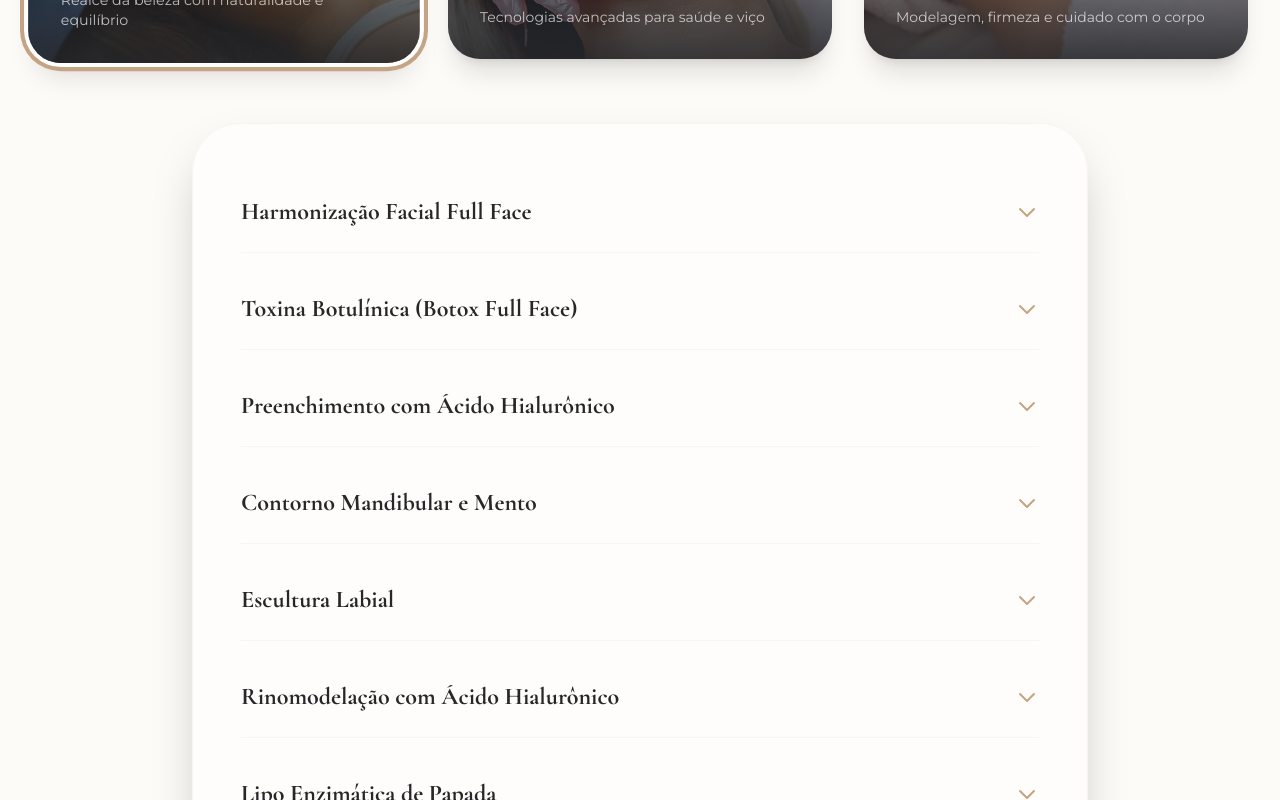
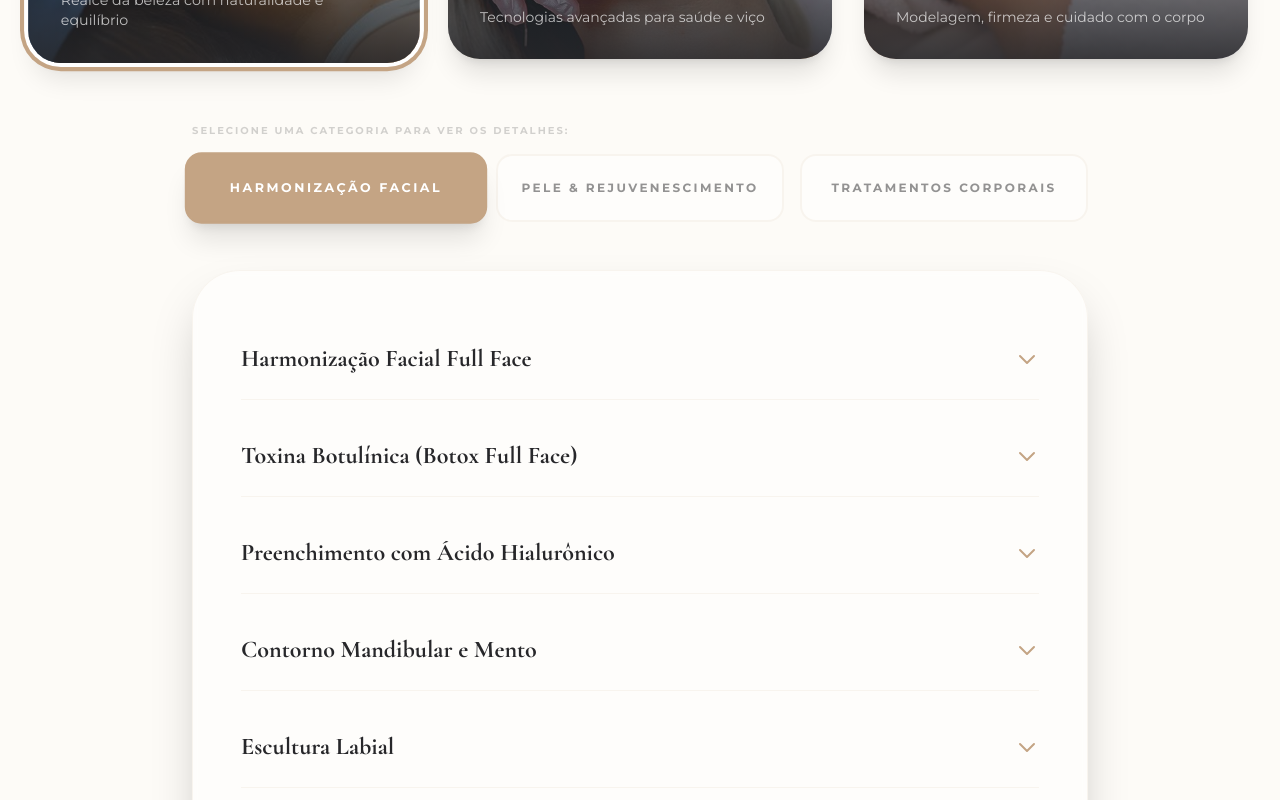
Before and after one commit to GuilhermexTT/LadingPage-Thaina, a Next.js app: page / in a window 1280 px wide. Shown: the part 2540-3340 px from the top of the page. Built offline with nearby package versions, Linux system fonts and the light colour scheme.

Commit message:
Navegação aprimorada: scroll automático para procedimentos e instruções de uso

```diff
--- a/src/app/page.tsx
+++ b/src/app/page.tsx
@@ -136,7 +136,7 @@ export default function Home() {
               { id: "pele", title: "Pele e Rejuvenescimento", image: rejuvProc, description: "Tecnologias avançadas para saúde e viço" },
               { id: "corporal", title: "Tratamentos Corporais", image: corporalProc, description: "Modelagem, firmeza e cuidado com o corpo" }
             ].map((niche) => (
-              <button key={niche.id} onClick={() => { setActiveNiche(niche.id); setExpandedProc(null); }} className={`relative group h-[400px] rounded-[2rem] overflow-hidden transition-all duration-500 shadow-xl ${activeNiche === niche.id ? 'ring-4 ring-gold ring-offset-4 scale-[1.02]' : 'hover:scale-[1.02]'}`}>
+              <button key={niche.id} onClick={() => { setActiveNiche(niche.id); const el = document.getElementById('lista-procedimentos'); if (el) el.scrollIntoView({ behavior: 'smooth', block: 'start' }); }} className={`relative group h-[400px] rounded-[2rem] overflow-hidden transition-all duration-500 shadow-xl ${activeNiche === niche.id ? 'ring-4 ring-gold ring-offset-4 scale-[1.02]' : 'hover:scale-[1.02]'}`}>
                 <Image src={niche.image} alt={niche.title} fill className="object-cover transition-transform duration-700 group-hover:scale-110" />
                 <div className="absolute inset-0 bg-gradient-to-t from-zinco/90 via-zinco/20 to-transparent" />
                 <div className="absolute bottom-0 left-0 right-0 p-8 text-left">
@@ -146,7 +146,31 @@ export default function Home() {
               </button>
             ))}
           </div>
-          <div className="max-w-4xl mx-auto bg-white/50 backdrop-blur-sm rounded-[3rem] p-8 md:p-12 shadow-2xl border border-gold/10">
+
+          <div className="max-w-4xl mx-auto mb-12">
+            <p className="text-zinco/40 text-[10px] uppercase tracking-[0.2em] font-bold mb-4 animate-pulse">Selecione uma categoria para ver os detalhes:</p>
+            <div className="flex flex-col sm:flex-row gap-4">
+              {['facial', 'pele', 'corporal'].map((niche) => (
+                <button
+                  key={niche}
+                  onClick={() => {
+                    setActiveNiche(niche);
+                    const el = document.getElementById('lista-procedimentos');
+                    if (el) el.scrollIntoView({ behavior: 'smooth', block: 'start' });
+                  }}
+                  className={`flex-1 py-6 px-4 rounded-2xl transition-all duration-500 font-bold uppercase tracking-[0.2em] text-xs border-2 ${
+                    activeNiche === niche
+                      ? 'bg-gold text-white border-gold shadow-xl scale-105'
+                      : 'bg-white/50 text-zinco/50 border-gold/10 hover:border-gold/30'
+                  }`}
+                >
+                  {niche === 'facial' ? 'Harmonização Facial' : niche === 'pele' ? 'Pele & Rejuvenescimento' : 'Tratamentos Corporais'}
+                </button>
+              ))}
+            </div>
+          </div>
+
+          <div id="lista-procedimentos" className="max-w-4xl mx-auto bg-white/50 backdrop-blur-sm rounded-[3rem] p-8 md:p-12 shadow-2xl border border-gold/10">
             <div className="space-y-4">
               {proceduresData.filter(p => p.niche === activeNiche).map((proc, idx) => (
                 <div key={idx} className="border-b border-gold/10 last:border-0">
@@ -331,13 +355,13 @@ export default function Home() {
             <h4 className="text-white font-title font-bold text-lg mb-6 uppercase tracking-widest">Tratamentos</h4>
             <div className="grid grid-cols-1 gap-6 font-body text-sm">
               <div>
-                <Link href="#servicos" onClick={() => setActiveNiche("facial")} className="text-gold font-bold mb-2 block hover:underline">Harmonização Facial</Link>
+                <Link href="#lista-procedimentos" onClick={() => setActiveNiche("facial")} className="text-gold font-bold mb-2 block hover:underline">Harmonização Facial</Link>
               </div>
               <div>
-                <Link href="#servicos" onClick={() => setActiveNiche("pele")} className="text-gold font-bold mb-2 block hover:underline">Pele e Rejuvenescimento</Link>
+                <Link href="#lista-procedimentos" onClick={() => setActiveNiche("pele")} className="text-gold font-bold mb-2 block hover:underline">Pele e Rejuvenescimento</Link>
               </div>
               <div>
-                <Link href="#servicos" onClick={() => setActiveNiche("corporal")} className="text-gold font-bold mb-2 block hover:underline">Corporais</Link>
+                <Link href="#lista-procedimentos" onClick={() => setActiveNiche("corporal")} className="text-gold font-bold mb-2 block hover:underline">Corporais</Link>
               </div>
             </div>
           </div>
```
